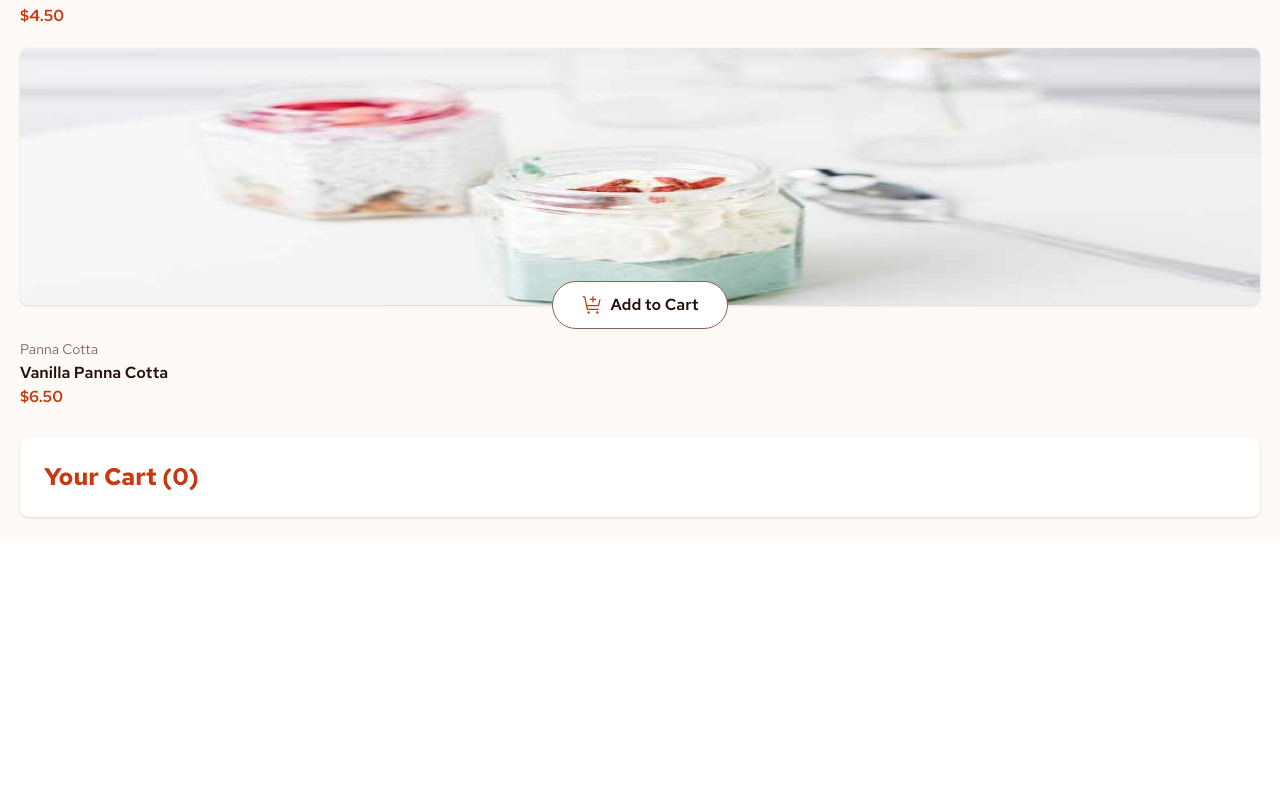
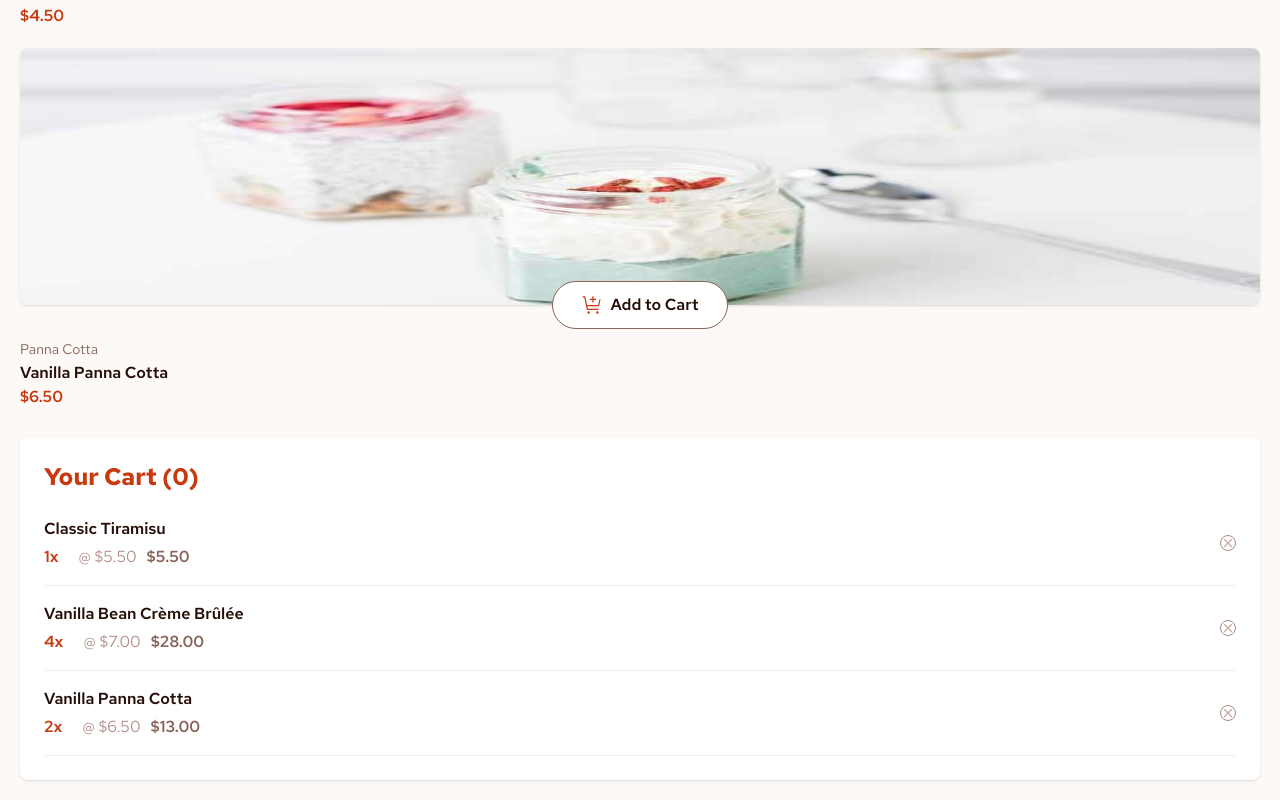
Before and after one commit to vitorgabrielgg/desserts, a Next.js app: page / in a window 1280 px wide. Shown: the part 3088-3888 px from the top of the page. Before the commit the page ends 3625 px from the top, so only its background shows below. Built offline with nearby package versions, Linux system fonts and the light colour scheme.

Commit message:
feat: add the cart item component

```diff
--- a/src/components/cart/Cart/index.tsx
+++ b/src/components/cart/Cart/index.tsx
@@ -1,7 +1,15 @@
+import { CartItem } from "../CartItem";
+
 export const Cart = () => {
   return (
     <section className="bg-white mt-7 px-6 py-6 shadow rounded-lg">
       <h2 className="text-red_color font-bold text-2xl">Your Cart (0)</h2>
+
+      <ul className="mt-2">
+        <CartItem name="Classic Tiramisu" price={5.5} quantity={1} />
+        <CartItem name="Vanilla Bean Crème Brûlée" price={7.0} quantity={4} />
+        <CartItem name="Vanilla Panna Cotta" price={6.5} quantity={2} />
+      </ul>
     </section>
   );
 };
--- /dev/null
+++ b/src/components/cart/CartItem/index.tsx
@@ -0,0 +1,30 @@
+import Image from "next/image";
+import removeItemIcon from "../../../../public/images/icon-remove-item.svg";
+import { priceFormatter } from "@/utils";
+
+interface CartItemProps {
+  quantity: number;
+  price: number;
+  name: string;
+}
+
+export const CartItem = ({ name, price, quantity }: CartItemProps) => {
+  return (
+    <li className="flex items-center justify-between border-b border-rose-100 py-4">
+      <div className="flex flex-col gap-1">
+        <h3 className="font-semibold text-rose-900">{name}</h3>
+        <div className="flex gap-2.5">
+          <p className="font-semibold text-red_color">{quantity}x</p>
+          <p className="ml-2.5 text-rose-400">@ {priceFormatter(price)}</p>
+          <p className="font-semibold text-rose-500">
+            {priceFormatter(quantity * price)}
+          </p>
+        </div>
+      </div>
+
+      <button className="border border-rose-400 p-0.5 rounded-full">
+        <Image src={removeItemIcon} alt="Remove item from cart" />
+      </button>
+    </li>
+  );
+};
```
